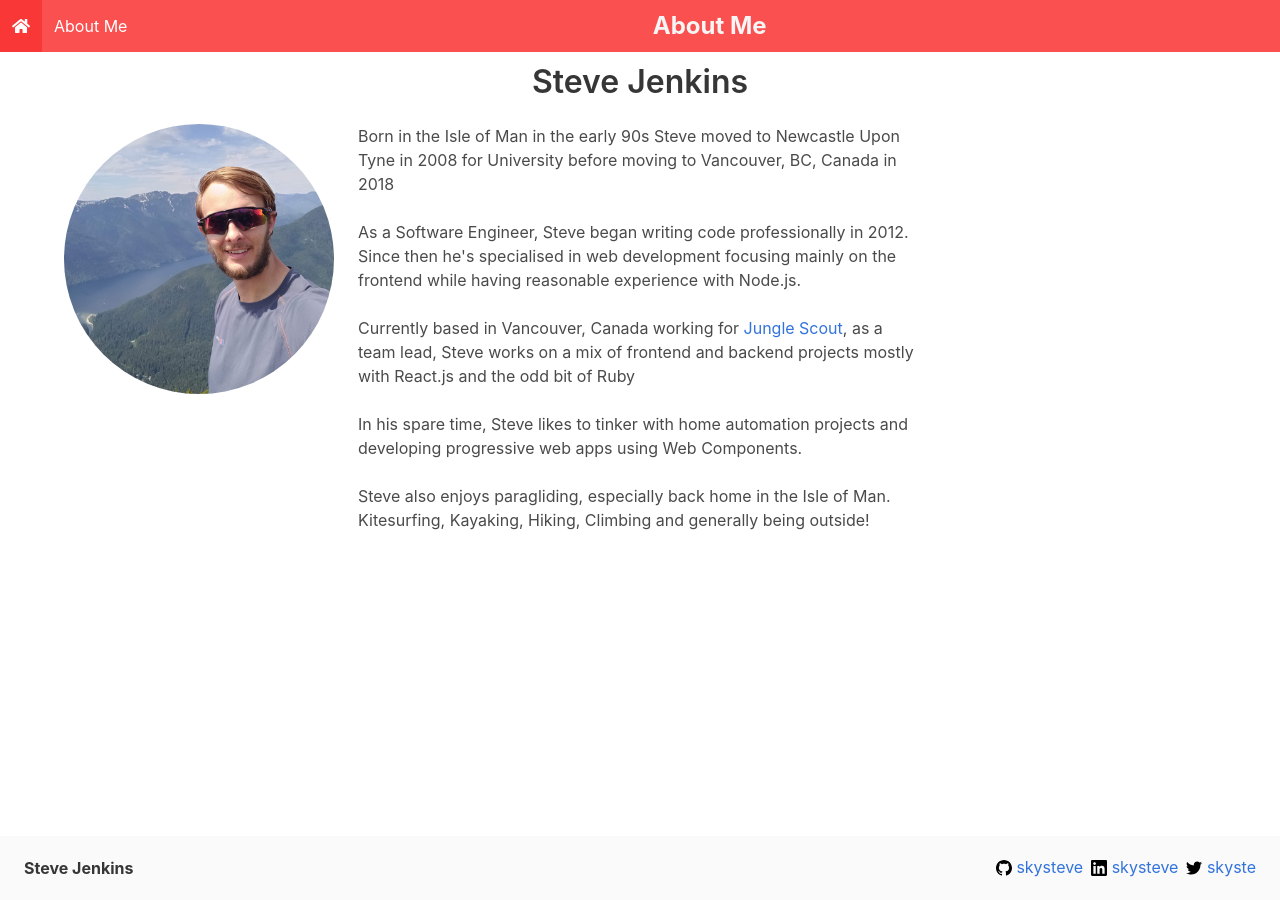
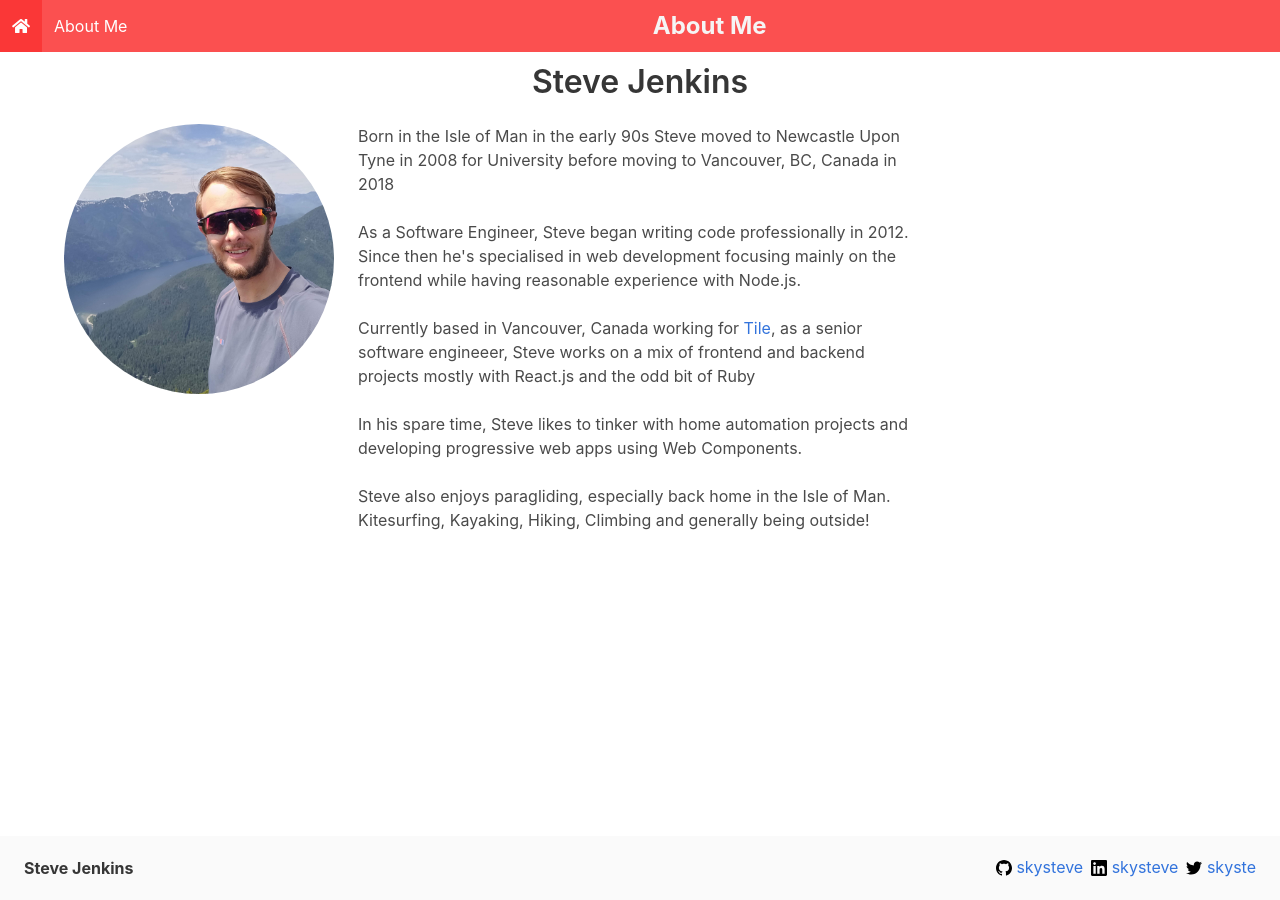
Before and after one commit to skysteve/skysteve.github.io, a Jekyll site: the page built from about.html, in a window 1280 px wide. Built offline with Jekyll 4.4.1, drawn with Linux system fonts in a browser that asks for light colours; nearby versions of some CDN libraries.

Commit message:
update about me page

```diff
--- a/about.html
+++ b/about.html
@@ -7,7 +7,7 @@ permalink: /about-me/
   <div class="level-item has-text-centered">
     <div>
       <p class="title is-hidden-touch">Steve Jenkins</p>
-      <p class="title is-hidden-desktop">Software Engineer Team Lead</p>
+      <p class="title is-hidden-desktop">Senior Software Engineer</p>
     </div>
   </div>
 </div>
@@ -22,7 +22,7 @@ permalink: /about-me/
       focusing mainly on the frontend while having reasonable experience with Node.js.
     </p>
     <br>
-    <p>Currently based in Vancouver, Canada working for <a href="https://junglescout.com" target="_blank">Jungle Scout</a>, as a team lead, Steve works on a mix of frontend and backend projects mostly with React.js and the odd bit of Ruby</p>
+    <p>Currently based in Vancouver, Canada working for <a href="https://tile.com" target="_blank">Tile</a>, as a senior software engineeer, Steve works on a mix of frontend and backend projects mostly with React.js and the odd bit of Ruby</p>
     <br>
     <p>In his spare time, Steve likes to tinker with home automation projects and developing progressive web apps using
       Web Components.
```
